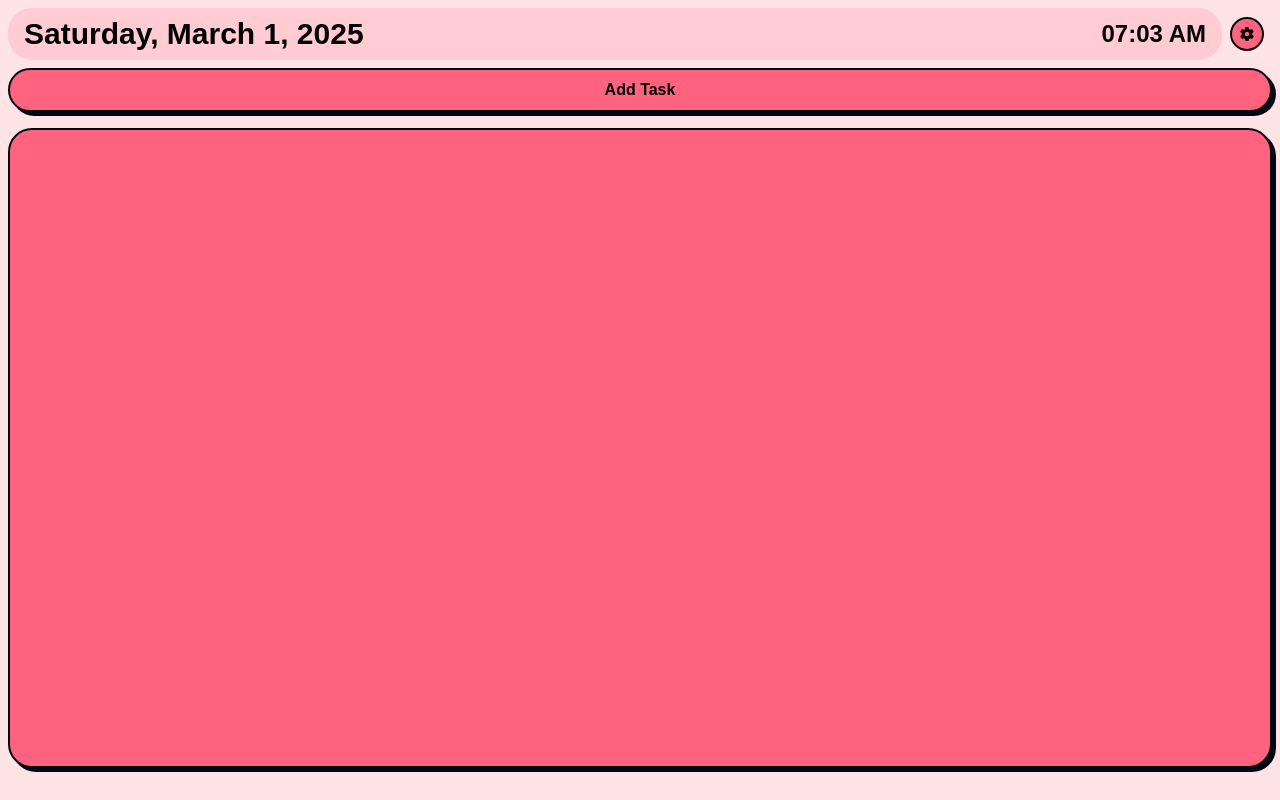
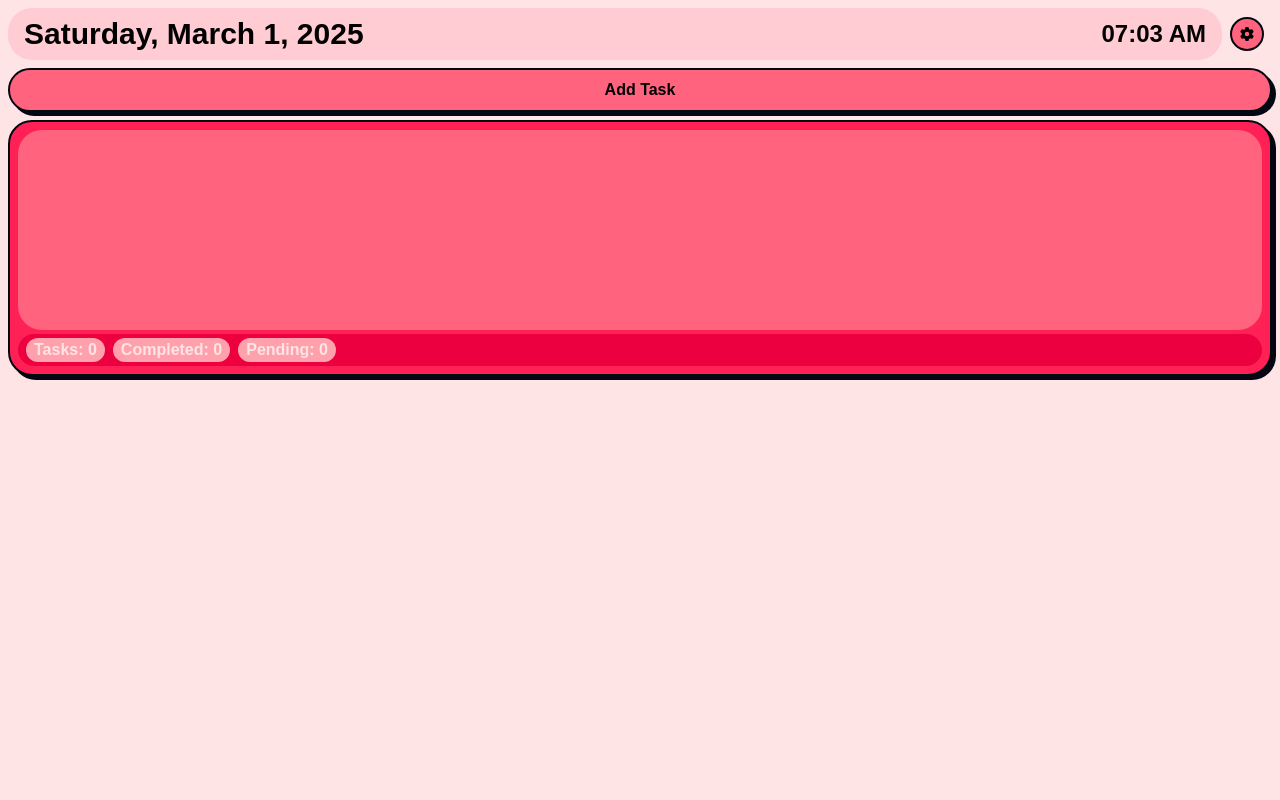
Before and after one commit to coslatte/remind-remind, a React (Vite) app: page / in a window 1280 px wide. Built offline with nearby package versions, Linux system fonts and the light colour scheme.

Commit message:
Refactor App and Task components: integrate Button component, enhance TaskManager functionality, and update TimePanel language settings

```diff
--- a/src/App.tsx
+++ b/src/App.tsx
@@ -1,15 +1,27 @@
+import { useRef } from "react";
+import Button from "./BasicComp/Button";
 import "./styles/custom-tailwind.css";
-import TaskManager from "./TaskManager";
+import TaskManager, { TaskManagerHandle } from "./TaskManager";
 import TimePanel from "./TimePanel";
 
 const App: React.FC = () => {
+  const taskManagerRef = useRef<TaskManagerHandle>(null);
+
   return (
-    <div className="min-h-screen w-full bg-rose-100">
-      <div className="flex h-full flex-col space-y-2 p-2">
-        <TimePanel />
-        <TaskManager />
+    <>
+      <div className="flex h-screen w-screen flex-col space-y-2 bg-rose-100 p-2">
+        <div>
+          <TimePanel />
+        </div>
+        <div className="flex h-full flex-col space-y-2">
+          <Button
+            label="Add Task"
+            toHandle={() => taskManagerRef.current?.handleAddTask()}
+          />
+          <TaskManager ref={taskManagerRef} />
+        </div>
       </div>
-    </div>
+    </>
   );
 };
 
--- /dev/null
+++ b/src/BasicComp/Button.tsx
@@ -0,0 +1,22 @@
+import React from "react";
+
+interface ButtonProps {
+  label: string;
+  style?: string;
+  toHandle: () => void;
+}
+
+const defaultStyle =
+  "borderlands flat-shadow btn-rounded-rose font-baloo w-full";
+const Button: React.FC<ButtonProps> = ({ label, style, toHandle }) => {
+  const finalClassName = style ?? defaultStyle;
+  return (
+    <div className="w-full">
+      <button className={finalClassName} onClick={() => toHandle()}>
+        {label}
+      </button>
+    </div>
+  );
+};
+
+export default Button;
--- a/src/Task.tsx
+++ b/src/Task.tsx
@@ -17,16 +17,20 @@ const Task: React.FC<TaskProp> = ({ id, title, completed, deleteTask }) => {
   };
 
   return (
-    <div className="task-pill borderlands flex w-full">
+    <div
+      className={`task-pill borderlands flex w-full ${isCompleted ? "opacity-50" : ""}`}
+    >
       <div className="flex w-full space-x-2">
         {/* COMPLETE-TASK */}
         <div className="flex shrink-0">
           <button
             id="btn-add-task"
-            className="btn-rounded-rose borderlands flex items-center justify-center"
+            className={`btn-rounded-rose borderlands flex items-center justify-center ${isCompleted ? "bg-green-300" : ""}`}
             onClick={() => setIsCompleted(!isCompleted)}
           >
-            <FaCheckCircle className="text-sm" />
+            <FaCheckCircle
+              className={`text-sm ${isCompleted ? "text-green-700" : ""}`}
+            />
           </button>
         </div>
 
@@ -37,7 +41,7 @@ const Task: React.FC<TaskProp> = ({ id, title, completed, deleteTask }) => {
             id="task-input"
             value={taskTitle}
             onChange={handleTaskInputText}
-            className="borderlands font-t1 w-min-[8px] w-full grow rounded-full border-2 bg-rose-50 pl-4 text-gray-950 placeholder:pl-2"
+            className={`borderlands font-t1 w-min-[8px] w-full grow rounded-full border-2 bg-rose-50 pl-4 text-gray-950 placeholder:pl-2 ${isCompleted ? "line-through" : ""}`}
             placeholder="Task"
           />
         </div>
--- a/src/TaskList.tsx
+++ b/src/TaskList.tsx
@@ -1,7 +1,7 @@
 import React from "react";
 import Task, { TaskProp } from "./Task";
 
-export interface TaskListProp {
+interface TaskListProp {
   taskList: TaskProp[];
   deleteTask: (taskId: number) => void;
 }
--- a/src/TaskManager.tsx
+++ b/src/TaskManager.tsx
@@ -1,19 +1,23 @@
-import React, { useState } from "react";
+import { forwardRef, useImperativeHandle, useState } from "react";
+import { TaskProp } from "./Task";
 import TaskList from "./TaskList";
-import { TaskProp } from "./Task";
 
-const TaskManager: React.FC = () => {
+export interface TaskManagerHandle {
+  handleAddTask: () => void;
+}
+
+const TaskManager = forwardRef<TaskManagerHandle>((_props, ref) => {
   const [taskList, setTaskList] = useState<TaskProp[]>([]);
+  const completedTasks: number = getCompletedTasks();
+  const pendingTasks: number = getPendingTasks();
 
-  function addTask(task: TaskProp): void {
-    setTaskList([...taskList, task]);
-  }
+  useImperativeHandle(ref, () => ({
+    handleAddTask,
+  }));
 
-  function deleteTask(taskId: number): void {
-    setTaskList(taskList.filter((task) => task.id !== taskId));
-  }
-
-  function handleAddTask(): void {
+  // ADD
+  // ---
+  const handleAddTask = () => {
     const newTask: TaskProp = {
       id: taskList.length + 1,
       title: "",
@@ -21,23 +25,53 @@ const TaskManager: React.FC = () => {
       deleteTask: deleteTask,
     };
     addTask(newTask);
+  };
+
+  const addTask = (task: TaskProp) => {
+    setTaskList([...taskList, task]);
+  };
+
+  // DELETE
+  // ------
+  const deleteTask = (taskId: number) => {
+    setTaskList(taskList.filter((task) => task.id !== taskId));
+  };
+
+  // FUNCTIONS
+  // ---------
+  function getCompletedTasks(): number {
+    return taskList.filter((task) => task.completed).length;
   }
 
+  function getPendingTasks(): number {
+    const dif = taskList.length - completedTasks; // Not the best choise but im lazy rn (stays like this for te rest of the century)
+    if (dif > 0) {
+      return dif;
+    }
+    console.log("error while getting pending task"); // just in case
+    return 0;
+  }
+
+  // COMPONENTS
+  // ----------
+  const HandyInfoText = (props: { children: React.ReactNode }) => (
+    <div className="flex rounded-3xl bg-rose-300">
+      <p className="font-baloo pr-2 pl-2 text-rose-100">{props.children}</p>
+    </div>
+  );
+
   return (
-    <div className="space-y-4">
-      <div className="w-full">
-        <button
-          className="borderlands flat-shadow btn-rounded-rose font-baloo w-full"
-          onClick={handleAddTask}
-        >
-          Add Task
-        </button>
+    <div className="borderlands flat-shadow flex h-64 flex-col space-y-1 rounded-3xl bg-rose-500 p-2">
+      <div className="scrollbar scrollbar-thumb-rose-500 scrollbar-track-rose-100 hover:scrollbar-thumb-rose-600 scrollbar-w-3 scrollbar-rounded h-full w-full overflow-y-auto overscroll-y-auto rounded-3xl bg-rose-400 p-1">
+        <TaskList taskList={taskList} deleteTask={deleteTask} />
       </div>
-      <div className="borderlands flat-shadow scrollbar-thin scrollbar-thumb-rose-500 scrollbar-track-gray-200 h-[calc(100vh-160px)] overflow-y-scroll rounded-3xl bg-rose-400 p-2">
-        <TaskList taskList={taskList} deleteTask={deleteTask} />
+      <div className="pointer-events-auto flex h-8 items-center justify-start space-x-2 rounded-3xl bg-rose-600 p-2">
+        <HandyInfoText>Tasks: {taskList.length}</HandyInfoText>
+        <HandyInfoText>Completed: {completedTasks}</HandyInfoText>
+        <HandyInfoText>Pending: {pendingTasks}</HandyInfoText>
       </div>
     </div>
   );
-};
+});
 
 export default TaskManager;
--- a/src/TimePanel.tsx
+++ b/src/TimePanel.tsx
@@ -20,16 +20,16 @@ const getCurrentDateES = (): string => {
 };
 
 const handleDateLang = (timeLang: string): string => {
-  if (timeLang === "es") {
+  if (timeLang === "es-ES") {
     return getCurrentDateES();
-  } else if (timeLang === "en") {
+  } else if (timeLang === "en-EN") {
     return getCurrentDateEN();
   }
   return "";
 };
 
 const TimePanel: React.FC = () => {
-  const [dateLang, setDateLang] = useState<string>("en");
+  const [dateLang, setDateLang] = useState<string>("en-EN");
   const [isModalOpen, setIsModalOpen] = useState<boolean>(false);
   const [currentTime, setCurrentTime] = useState<Date>(new Date());
 
@@ -101,20 +101,20 @@ const TimePanel: React.FC = () => {
                 <button
                   className="btn-rounded-rose borderlands font-baloo"
                   onClick={() => {
-                    setDateLang("es");
+                    setDateLang("en-EN");
+                    closeModal();
+                  }}
+                >
+                  English
+                </button>
+                <button
+                  className="btn-rounded-rose borderlands font-baloo"
+                  onClick={() => {
+                    setDateLang("es-ES");
                     closeModal();
                   }}
                 >
                   Español
-                </button>
-                <button
-                  className="btn-rounded-rose borderlands font-baloo"
-                  onClick={() => {
-                    setDateLang("en");
-                    closeModal();
-                  }}
-                >
-                  English
                 </button>
               </div>
             </div>
```
